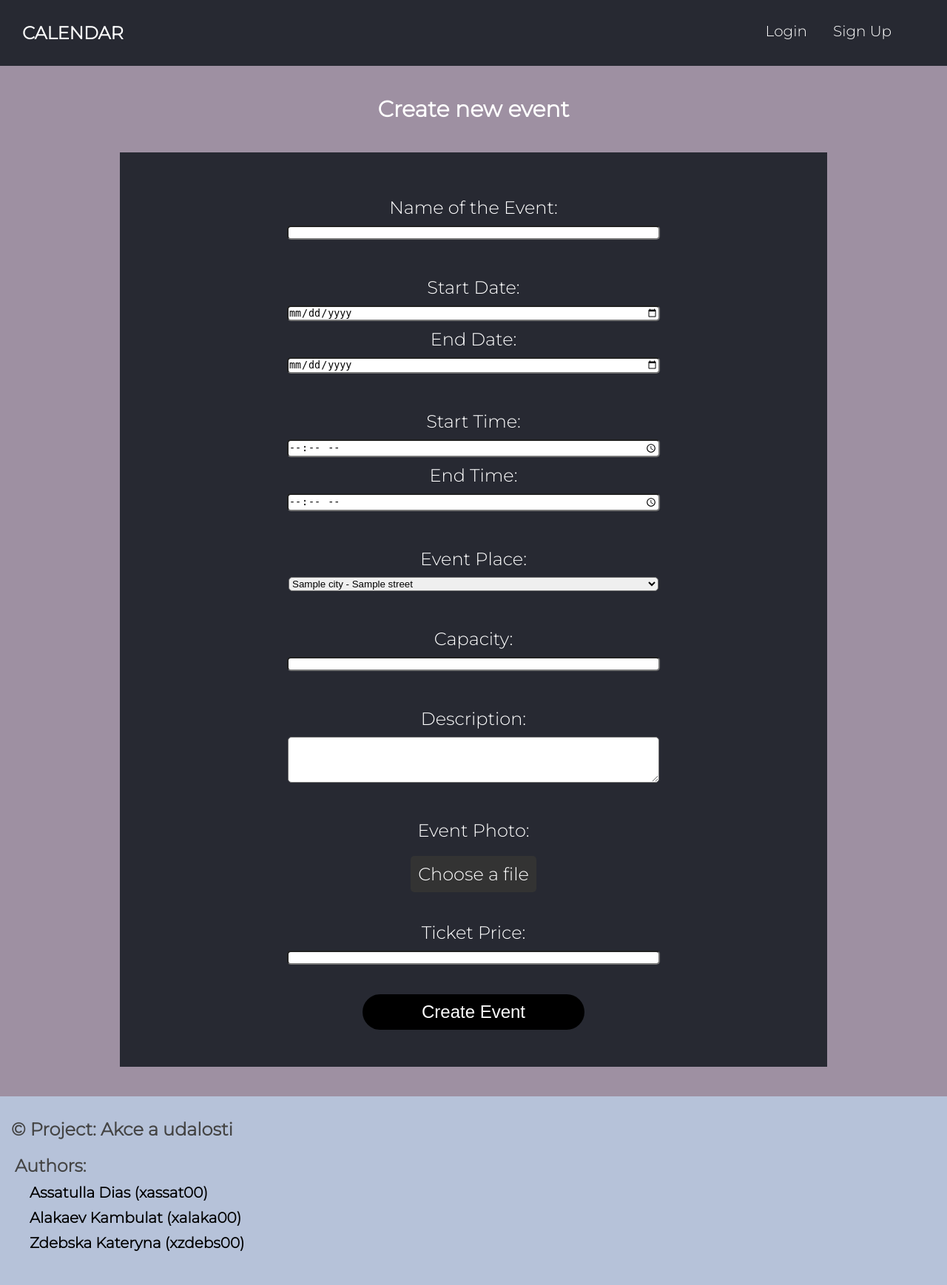
After one commit to kambulatAL/iis-project, a Django app: template calendar_site/events/templates/create_event.html in a window 1280 px wide. The commit adds this page. Shown: the whole page at 74% size. Run offline with Django 3.2, Linux system fonts and the light colour scheme; the template is opened without the code that fills it: most values are stand-ins (such as "Sample title", 1, 10 or a date in 2020).

Commit message:
Added some pages, but need to end back for some of them

```diff
--- a/calendar_site/calendar_site/settings.py
+++ b/calendar_site/calendar_site/settings.py
@@ -129,8 +129,8 @@ STATICFILES_DIRS = []
 
 DEFAULT_AUTO_FIELD = 'django.db.models.BigAutoField'
 
+MEDIA_URL = '/media/'
 MEDIA_ROOT = os.path.join(BASE_DIR, 'media')
-MEDIA_URL = '/media/'
 
 SESSION_COOKIE_AGE = 60 * 10
 SESSION_SAVE_EVERY_REQUEST = True
--- a/calendar_site/events/sql_data/create_data.py
+++ b/calendar_site/events/sql_data/create_data.py
@@ -83,8 +83,10 @@ event1 = Event.objects.create(
     accepted=Worker.objects.get(worker=RegisteredUser.objects.get(username='xassat00'))
 )
 
-event1.category.add(Category.objects.get(name='Music'))
-event1.category.add(Category.objects.get(name='Sport'))
+event1.categories.add(Category.objects.get(name='Music'))
+event1.categories.add(Category.objects.get(name='Sport'))
 
 event1.registered_people.add(RegisteredUser.objects.get(username='user_login'))
 event1.registered_people.add(RegisteredUser.objects.get(username='xassat00'))
+
+event1.save()
--- a/calendar_site/events/static/css/styles.css
+++ b/calendar_site/events/static/css/styles.css
@@ -28,6 +28,17 @@ header {
     display: flex;
     justify-content: space-between;
     background-color: #272932;
+}
+
+.messages {
+    list-style: none;
+    padding: 10px;
+    width: 70%;
+    display: block;
+    background-color: #86b049;
+    border: 1px solid #ccc;
+    border-radius: 5px;
+    margin: 20px auto;
 }
 
 .logo_header {
@@ -154,6 +165,70 @@ footer a {
 
 /* END OF CATEGORY STYLES */
 
+/* Create container styles *//* Create container styles *//* Create container styles */
+.create_container h2{
+
+    margin: 40px auto;
+    text-align: center;
+    font-size: 30px;
+    color: white;
+}
+
+.create_container_fill {
+    background-color: #272932;
+    color: white;
+    width: 70%;
+    margin: 0px auto 40px auto;
+    padding: 30px;
+}
+
+.form_event {
+    display: flex;
+    flex-direction: column;
+    padding: 20px;
+}
+.form_event button {
+    width: 300px;
+    margin: auto;
+}
+
+.form_event label {
+    font-size: 24px;
+    padding: 10px;
+    text-align: center;
+}
+
+.form_event input, select, textarea{
+    margin: auto;
+    border-radius: 5px;
+    width: 500px;
+}
+
+
+.file_input {
+   margin: 20px auto auto auto;
+}
+
+
+.file {
+    display: none;
+}
+
+.file_label {
+    background-color: #333; /* Add a background color */
+    color: white;
+    padding: 10px;
+    border-radius: 5px;
+    cursor: pointer;
+    transition: background-color 0.2s;
+    text-align: center;
+}
+
+.file_label:hover {
+    background-color: #ba7e7e; /* Change background color on hover */
+}
+
+/* End Create container styles *//* End Create container styles *//* End Create container styles */
 
 .main_container {
     background-color: #4D7EA8;
@@ -168,7 +243,7 @@ footer a {
     padding: 30px;
 }
 
-/* Admin styles  */
+/* Admin styles  *//* Admin styles  *//* Admin styles  *//* Admin styles  */
 .admin_container {
     width: 70%;
     margin: 100px auto;
@@ -176,8 +251,6 @@ footer a {
     flex-direction: row;
     align-items: center;
 }
-
-
 
 .admin_navbar ul {
     list-style: none;
@@ -302,7 +375,6 @@ footer a {
 /* EVENTS STYLES */
 
 .events_element {
-    position: relative;
     display: flex;
     flex-wrap: wrap;
     flex-direction: row;
@@ -327,7 +399,7 @@ footer a {
 }
 
 .event-details {
-    flex: 2;
+    flex: 4;
     padding: 20px;
 }
 
@@ -359,10 +431,9 @@ footer a {
 }
 
 .event-button {
-    position: absolute;
-    bottom: 0;
-    right: 0;
-    padding: 40px;
+    flex: 1;
+    text-align: end;
+    padding: 15px;
 }
 
 .event-button button {
--- a/calendar_site/events/templates/admin_temps/admin_page.html
+++ b/calendar_site/events/templates/admin_temps/admin_page.html
@@ -29,7 +29,7 @@
                     </li>
                     {% endif %}
                     <li>
-                        <a href="#">Events</a>
+                        <a href="{% url 'list_events_page' %}">Events</a>
                     </li>
                     <li>
                         <a href="#">Categories</a>
--- /dev/null
+++ b/calendar_site/events/templates/create_event.html
@@ -0,0 +1,94 @@
+{%extends 'base.html'%}
+{% load static %}
+
+
+{% block header_block %}
+    <header>
+        <h1 class="logo_header">Calendar</h1>
+            <div class="nav">
+                {% if user.is_authenticated %}
+                    {% if user.is_moderator or user.is_admin %}
+                    <a href="{% url 'admin_page' %}">Admin Panel</a>
+                    {% endif %}
+                    <a href="#">My Calendar</a>
+                    <a href="#">Settings</a>
+                    <a href="{% url 'logout_page' %}">Log Out</a>
+                {% else %}
+                    <a href="{% url 'login_page' %}">Login</a>
+                    <a href="{% url 'register_page' %}">Sign Up</a>
+                {% endif %}
+        </div>
+    </header>
+{% endblock header_block %}
+
+
+
+{% block content_block %}
+    <div class="create_container">
+        <h2>Create new event</h2>
+
+        <div class="create_container_fill">
+            <form method="POST">
+                {% csrf_token %}
+                <div class="form_event">
+                    <label for="name">Name of the Event:</label>
+                    <input type="text" id="name" name="name" required>
+
+                </div>
+
+                <div class="form_event">
+                    <label for="start_date">Start Date:</label>
+                    <input type="date" id="start_date" name="start_date" required>
+                    <label for="end_date">End Date:</label>
+                    <input type="date" id="end_date" name="end_date">
+                </div>
+
+                <div class="form_event">
+                    <label for="start_time">Start Time:</label>
+                    <input type="time" id="start_time" name="start_time" required>
+                    <label for="end_time">End Time:</label>
+                    <input type="time" id="end_time" name="end_time">
+                </div>
+
+                <div class="form_event">
+                    <label for="place">Event Place:</label>
+                    <select id="place" name="place">
+                        {% for place in event_places %}
+                            <option value="{{ place.place_id }}">{{ place.city }} - {{ place.street }}</option>
+                        {% endfor %}
+                    </select>
+                </div>
+
+                <div class="form_event">
+                    <label for="capacity">Capacity:</label>
+                    <input type="number" id="capacity" name="capacity" required>
+                </div>
+
+                <div class="form_event">
+                    <label for="description">Description:</label>
+                    <textarea id="description" name="description" rows="4"></textarea>
+                </div>
+
+                <div class="form_event">
+                    <label for="photo">Event Photo:</label>
+                        <div class="file_input">
+                            <input type="file" id="photo" name="photo" class="file">
+                            <label for="photo" class="file_label">
+                                <span>Choose a file</span>
+                            </label>
+                        </div>
+                </div>
+
+                <div class="form_event">
+                    <label for="ticket_price">Ticket Price:</label>
+                    <input type="number" id="ticket_price" name="ticket_price" required>
+                </div>
+
+                <div class="form_event">
+                    <button class="submit_button" type="submit">Create Event</button>
+                </div>
+            </form>
+        </div>
+
+    </div>
+{% endblock content_block %}
--- a/calendar_site/events/urls.py
+++ b/calendar_site/events/urls.py
@@ -1,4 +1,6 @@
 from django.urls import path
+from django.conf import settings
+from django.conf.urls.static import static
 
 
 from . import views
@@ -27,4 +29,8 @@ urlpatterns += [
     path('admin_page/users/', views.list_users, name='list_users_page'),
     path('admin_page/users/delete_user/<str:username>/', views.delete_user, name='delete_user_page'),
     path('admin_page/places/', views.list_places, name='list_places_page'),
+    path('admin_page/events/', views.list_events, name='list_events_page'),
 ]
+
+if settings.DEBUG:
+    urlpatterns += static(settings.MEDIA_URL, document_root=settings.MEDIA_ROOT)
```
Also changed, not shown: calendar_site/events/forms.py (+20 -0 lines), calendar_site/events/models.py (+14 -7 lines), calendar_site/events/templates/admin_temps/list_events.html (added, +26 -0 lines), calendar_site/events/templates/index.html (+40 -6 lines), calendar_site/events/views.py (+69 -5 lines), calendar_site/events/migrations/0005_event_approved_by_mods_event_name.py (added), calendar_site/events/migrations/0006_remove_event_category_event_categories.py (added).
